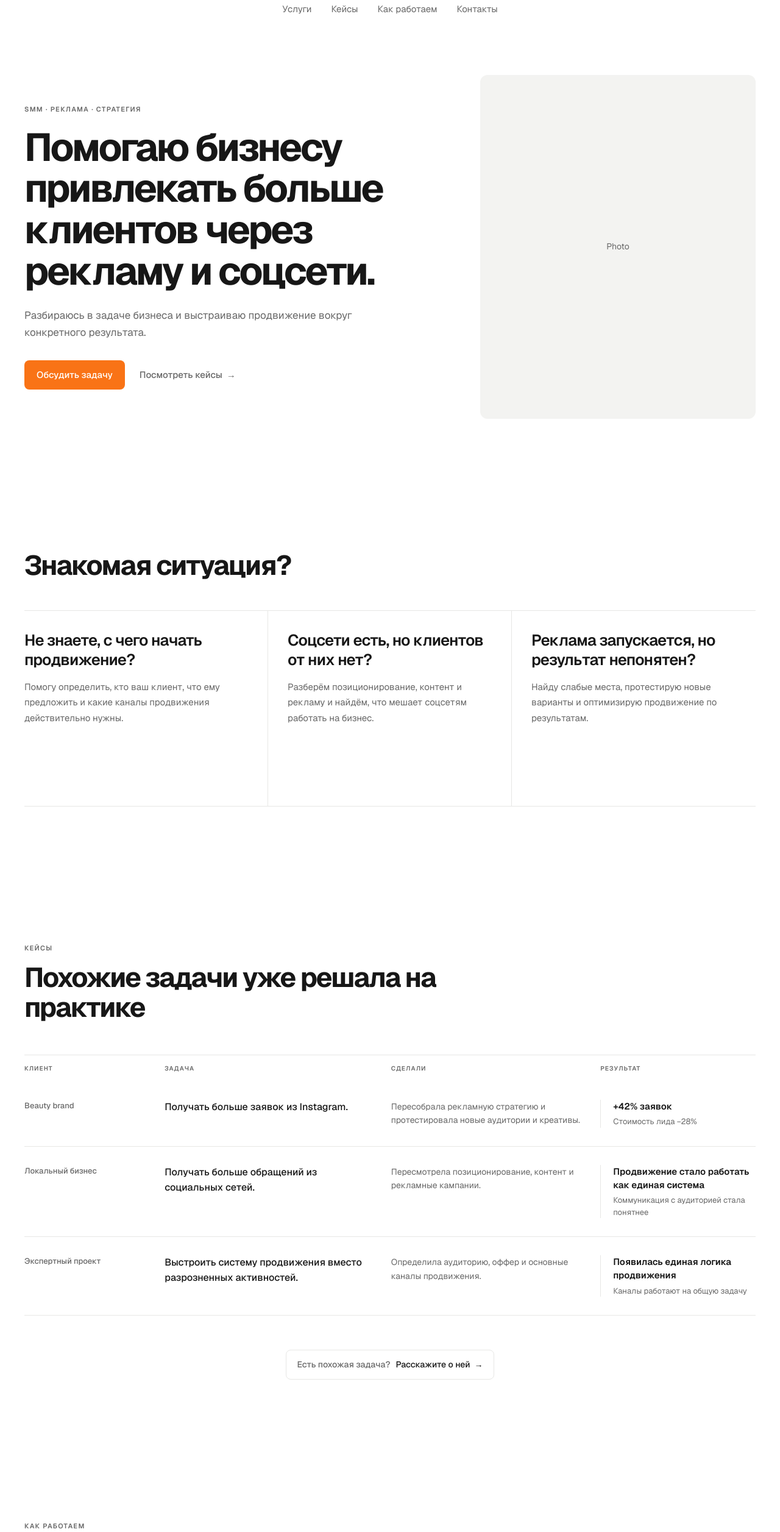
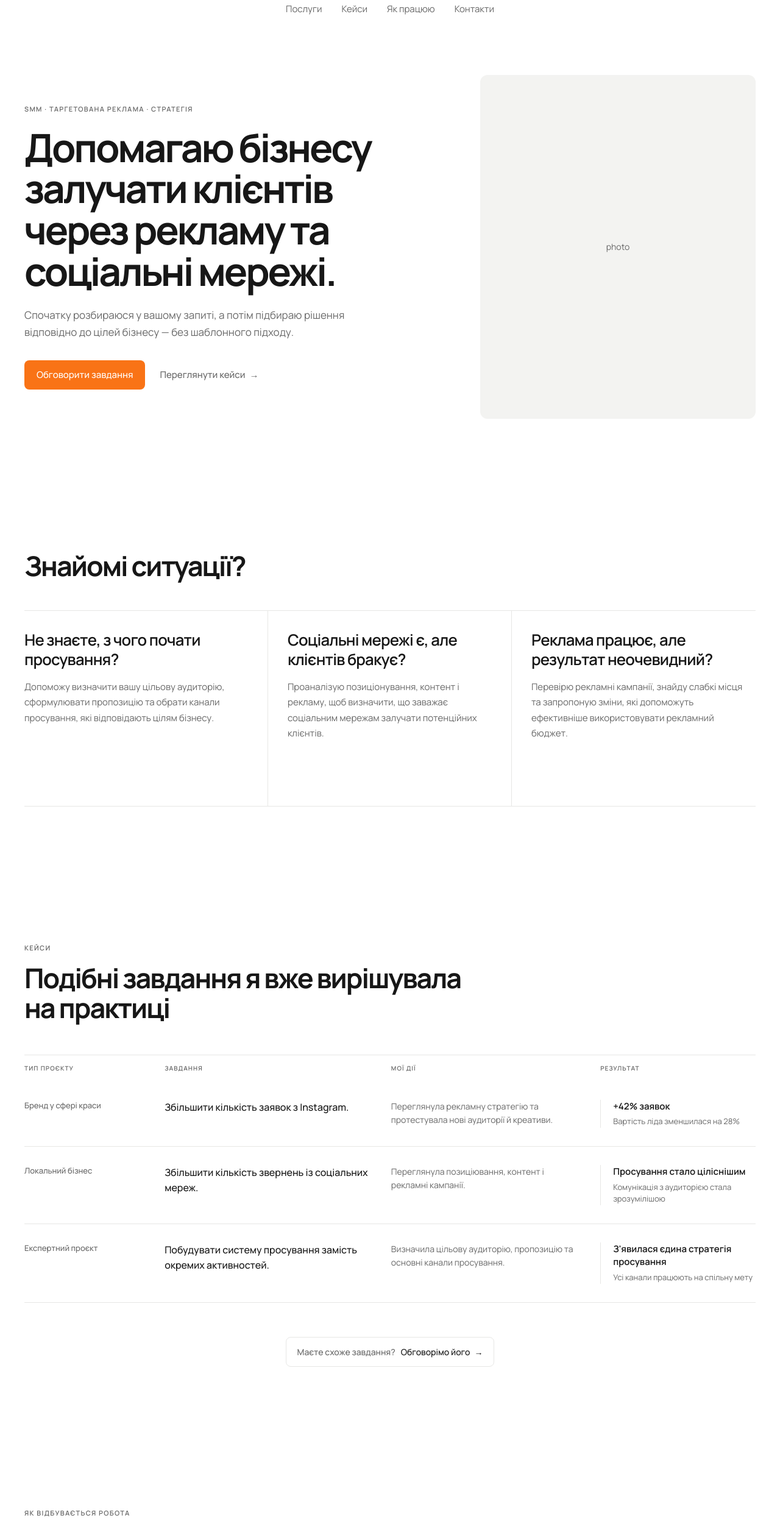
Before and after one commit to Kaydjen/nataliia-personal-site, a Next.js app: page / in a window 1280 px wide. Shown: the part 20-2533 px from the top of the page at 61% size. Built offline with nearby package versions, Linux system fonts and the light colour scheme.

Commit message:
feat: translate from RU to UKR

```diff
--- a/app/globals.css
+++ b/app/globals.css
@@ -29,7 +29,7 @@ body {
   background: var(--background);
   color: var(--foreground);
 
-  font-family: var(--font-geist-sans), Arial, Helvetica, sans-serif;
+  font-family: var(--font-manrope), Arial, Helvetica, sans-serif;
   line-height: 1.5;
 }
 
--- a/app/layout.tsx
+++ b/app/layout.tsx
@@ -1,26 +1,20 @@
 import type { Metadata } from "next";
-import { Geist, Geist_Mono } from "next/font/google";
+import { Manrope } from "next/font/google";
 import "./globals.css";
 
-const geistSans = Geist({
-  variable: "--font-geist-sans",
-  subsets: ["latin"],
-});
-
-const geistMono = Geist_Mono({
-  variable: "--font-geist-mono",
-  subsets: ["latin"],
+const manrope = Manrope({
+  variable: "--font-manrope",
+  subsets: ["latin", "cyrillic"],
 });
 
 export const metadata: Metadata = {
-  title: "Nataliia — digital-маркетинг",
-  description:
-    "Таргетированная реклама, SMM и маркетинговая стратегия для бизнеса.",
+  title: "Наталія — digital-маркетинг",
+  description: "Таргетована реклама, SMM і маркетингова стратегія для бізнесу.",
 };
 
 export default function RootLayout({ children }: LayoutProps<"/">) {
   return (
-    <html lang="ru" className={`${geistSans.variable} ${geistMono.variable}`}>
+    <html lang="uk" className={manrope.variable}>
       <body>{children}</body>
     </html>
   );
--- a/components/Cases/Cases.tsx
+++ b/components/Cases/Cases.tsx
@@ -3,26 +3,27 @@ import styles from "./Cases.module.css";
 
 const cases = [
   {
-    client: "Beauty brand",
-    task: "Получать больше заявок из Instagram.",
+    client: "Бренд у сфері краси",
+    task: "Збільшити кількість заявок з Instagram.",
     solution:
-      "Пересобрала рекламную стратегию и протестировала новые аудитории и креативы.",
+      "Переглянула рекламну стратегію та протестувала нові аудиторії й креативи.",
     result: "+42% заявок",
-    detail: "Стоимость лида −28%",
+    detail: "Вартість ліда зменшилася на 28%",
   },
   {
-    client: "Локальный бизнес",
-    task: "Получать больше обращений из социальных сетей.",
-    solution: "Пересмотрела позиционирование, контент и рекламные кампании.",
-    result: "Продвижение стало работать как единая система",
-    detail: "Коммуникация с аудиторией стала понятнее",
+    client: "Локальний бізнес",
+    task: "Збільшити кількість звернень із соціальних мереж.",
+    solution: "Переглянула позиціювання, контент і рекламні кампанії.",
+    result: "Просування стало ціліснішим",
+    detail: "Комунікація з аудиторією стала зрозумілішою",
   },
   {
-    client: "Экспертный проект",
-    task: "Выстроить систему продвижения вместо разрозненных активностей.",
-    solution: "Определила аудиторию, оффер и основные каналы продвижения.",
-    result: "Появилась единая логика продвижения",
-    detail: "Каналы работают на общую задачу",
+    client: "Експертний проєкт",
+    task: "Побудувати систему просування замість окремих активностей.",
+    solution:
+      "Визначила цільову аудиторію, пропозицію та основні канали просування.",
+    result: "З'явилася єдина стратегія просування",
+    detail: "Усі канали працюють на спільну мету",
   },
 ];
 
@@ -31,18 +32,18 @@ export default function Cases() {
     <section id="cases" className={styles.cases} aria-labelledby="cases-title">
       <div className={styles.container}>
         <div className={styles.heading}>
-          <span className={styles.eyebrow}>КЕЙСЫ</span>
+          <span className={styles.eyebrow}>КЕЙСИ</span>
 
           <h2 id="cases-title" className={styles.title}>
-            Похожие задачи уже решала на практике
+            Подібні завдання я вже вирішувала на практиці
           </h2>
         </div>
 
         <div className={styles.list}>
           <div className={styles.columnLabels} aria-hidden="true">
-            <span>КЛИЕНТ</span>
-            <span>ЗАДАЧА</span>
-            <span>СДЕЛАЛИ</span>
+            <span>ТИП ПРОЄКТУ</span>
+            <span>ЗАВДАННЯ</span>
+            <span>МОЇ ДІЇ</span>
             <span>РЕЗУЛЬТАТ</span>
           </div>
 
@@ -64,9 +65,10 @@ export default function Cases() {
 
         <div className={styles.actionArea}>
           <Link href="#contacts" className={styles.action}>
-            <span>Есть похожая задача?</span>
+            <span>Маєте схоже завдання?</span>
+
             <span className={styles.actionLink}>
-              Расскажите о ней
+              Обговорімо його
               <span aria-hidden="true">→</span>
             </span>
           </Link>
--- a/components/FinalCta/FinalCta.tsx
+++ b/components/FinalCta/FinalCta.tsx
@@ -24,18 +24,19 @@ export default function FinalCta() {
     >
       <div className={styles.container}>
         <div className={styles.heading}>
-          <span className={styles.eyebrow}>КОНТАКТЫ</span>
+          <span className={styles.eyebrow}>КОНТАКТИ</span>
 
           <h2 id="contacts-title" className={styles.title}>
-            Расскажите, что хотите изменить в продвижении
+            Розкажіть, що хочете змінити у просуванні
           </h2>
 
           <p className={styles.description}>
-            Опишите задачу в нескольких словах. Дальше разберёмся вместе.
+            Опишіть свою ситуацію кількома словами. Я допоможу визначити, з чого
+            варто почати.
           </p>
         </div>
 
-        <nav className={styles.contactList} aria-label="Способы связи">
+        <nav className={styles.contactList} aria-label="Способи зв'язку">
           {contacts.map((contact) => (
             <a
               key={contact.name}
--- a/components/Header/Header.tsx
+++ b/components/Header/Header.tsx
@@ -24,14 +24,14 @@ export default function Header() {
         <nav
           id="mobile-navigation-panel"
           className={styles.mainNavigation}
-          aria-label="Основная навигация"
+          aria-label="Основна навігація"
         >
           <Link
             href="#services"
             className={styles.mainNavigationLink}
             onClick={closeNavigationMenu}
           >
-            Услуги
+            Послуги
           </Link>
 
           <Link
@@ -39,7 +39,7 @@ export default function Header() {
             className={styles.mainNavigationLink}
             onClick={closeNavigationMenu}
           >
-            Кейсы
+            Кейси
           </Link>
 
           <Link
@@ -47,7 +47,7 @@ export default function Header() {
             className={styles.mainNavigationLink}
             onClick={closeNavigationMenu}
           >
-            Как работаем
+            Як працюю
           </Link>
 
           <Link
@@ -55,7 +55,7 @@ export default function Header() {
             className={styles.mainNavigationLink}
             onClick={closeNavigationMenu}
           >
-            Контакты
+            Контакти
           </Link>
         </nav>
       </div>
@@ -63,7 +63,7 @@ export default function Header() {
       <button
         type="button"
         className={styles.navigationMenuButton}
-        aria-label={isNavigationMenuOpen ? "Закрыть меню" : "Открыть меню"}
+        aria-label={isNavigationMenuOpen ? "Закрити меню" : "Відкрити меню"}
         aria-expanded={isNavigationMenuOpen}
         aria-controls="mobile-navigation-panel"
         onClick={toggleNavigationMenu}
--- a/components/Hero/Hero.tsx
+++ b/components/Hero/Hero.tsx
@@ -5,32 +5,36 @@ export default function Hero() {
   return (
     <section className={styles.hero} aria-labelledby="hero-title">
       <div className={styles.content}>
-        <p className={styles.eyebrow}>SMM · РЕКЛАМА · СТРАТЕГИЯ</p>
+        <p className={styles.eyebrow}>SMM · ТАРГЕТОВАНА РЕКЛАМА · СТРАТЕГІЯ</p>
 
         <h1 id="hero-title" className={styles.title}>
-          Помогаю бизнесу привлекать больше клиентов через рекламу и соцсети.
+          Допомагаю бізнесу залучати клієнтів через рекламу та соціальні мережі.
         </h1>
 
         <p className={styles.description}>
-          Разбираюсь в задаче бизнеса и выстраиваю продвижение вокруг
-          конкретного результата.
+          Спочатку розбираюся у вашому запиті, а потім підбираю рішення
+          відповідно до цілей бізнесу — без шаблонного підходу.
         </p>
 
         <div className={styles.actions}>
           <Link href="#contacts" className={styles.primaryAction}>
-            Обсудить задачу
+            Обговорити завдання
           </Link>
 
           <Link href="#cases" className={styles.secondaryAction}>
-            Посмотреть кейсы
+            Переглянути кейси
             <span aria-hidden="true">→</span>
           </Link>
         </div>
       </div>
 
       <div className={styles.imageWrapper}>
-        <div className={styles.imagePlaceholder} role="img" aria-label="Photo">
-          <span>Photo</span>
+        <div
+          className={styles.imagePlaceholder}
+          role="img"
+          aria-label="photo"
+        >
+          <span>photo</span>
         </div>
       </div>
     </section>
--- a/components/Process/Process.tsx
+++ b/components/Process/Process.tsx
@@ -3,20 +3,21 @@ import styles from "./Process.module.css";
 const steps = [
   {
     number: "01",
-    title: "Пишете",
-    description: "Рассказываете, что сейчас происходит и чего хотите добиться.",
+    title: "Обговорюємо запит",
+    description:
+      "Ви розповідаєте про свій бізнес, поточні труднощі та результати, яких прагнете досягти.",
   },
   {
     number: "02",
-    title: "Разбираемся",
+    title: "Я аналізую ситуацію",
     description:
-      "Определяем, что мешает результату и что имеет смысл изменить.",
+      "Вивчаю ваш запит, визначаю можливі точки зростання та з'ясовую, що варто змінити в просуванні.",
   },
   {
     number: "03",
-    title: "Начинаем работу",
+    title: "Переходимо до роботи",
     description:
-      "Собираем план действий и запускаем то, что действительно нужно бизнесу.",
+      "Я готую план дій, погоджую його з вами та беруся до реалізації узгоджених рішень.",
   },
 ];
 
@@ -29,15 +30,16 @@ export default function Process() {
     >
       <div className={styles.container}>
         <div className={styles.heading}>
-          <span className={styles.eyebrow}>КАК РАБОТАЕМ</span>
+          <span className={styles.eyebrow}>ЯК ВІДБУВАЄТЬСЯ РОБОТА</span>
 
           <h2 id="process-title" className={styles.title}>
-            Всё проще, чем кажется
+            Три прості кроки
           </h2>
 
           <p className={styles.description}>
-            Вам не нужно заранее разбираться в маркетинге или готовить подробное
-            техническое задание.
+            Вам не потрібно заздалегідь розбиратися в маркетингу чи готувати
+            докладне технічне завдання. Достатньо розповісти про свій бізнес і
+            те, чого ви хочете досягти.
           </p>
         </div>
 
--- a/components/Tasks/Tasks.tsx
+++ b/components/Tasks/Tasks.tsx
@@ -3,19 +3,19 @@ import styles from "./Tasks.module.css";
 
 const tasks = [
   {
-    title: "Не знаете, с чего начать продвижение?",
+    title: "Не знаєте, з чого почати просування?",
     description:
-      "Помогу определить, кто ваш клиент, что ему предложить и какие каналы продвижения действительно нужны.",
+      "Допоможу визначити вашу цільову аудиторію, сформулювати пропозицію та обрати канали просування, які відповідають цілям бізнесу.",
   },
   {
-    title: "Соцсети есть, но клиентов от них нет?",
+    title: "Соціальні мережі є, але клієнтів бракує?",
     description:
-      "Разберём позиционирование, контент и рекламу и найдём, что мешает соцсетям работать на бизнес.",
+      "Проаналізую позиціонування, контент і рекламу, щоб визначити, що заважає соціальним мережам залучати потенційних клієнтів.",
   },
   {
-    title: "Реклама запускается, но результат непонятен?",
+    title: "Реклама працює, але результат неочевидний?",
     description:
-      "Найду слабые места, протестирую новые варианты и оптимизирую продвижение по результатам.",
+      "Перевірю рекламні кампанії, знайду слабкі місця та запропоную зміни, які допоможуть ефективніше використовувати рекламний бюджет.",
   },
 ];
 
@@ -29,7 +29,7 @@ export default function Tasks() {
       <div className={styles.container}>
         <div className={styles.heading}>
           <h2 id="services-title" className={styles.title}>
-            Знакомая ситуация?
+            Знайомі ситуації?
           </h2>
         </div>
 
```
